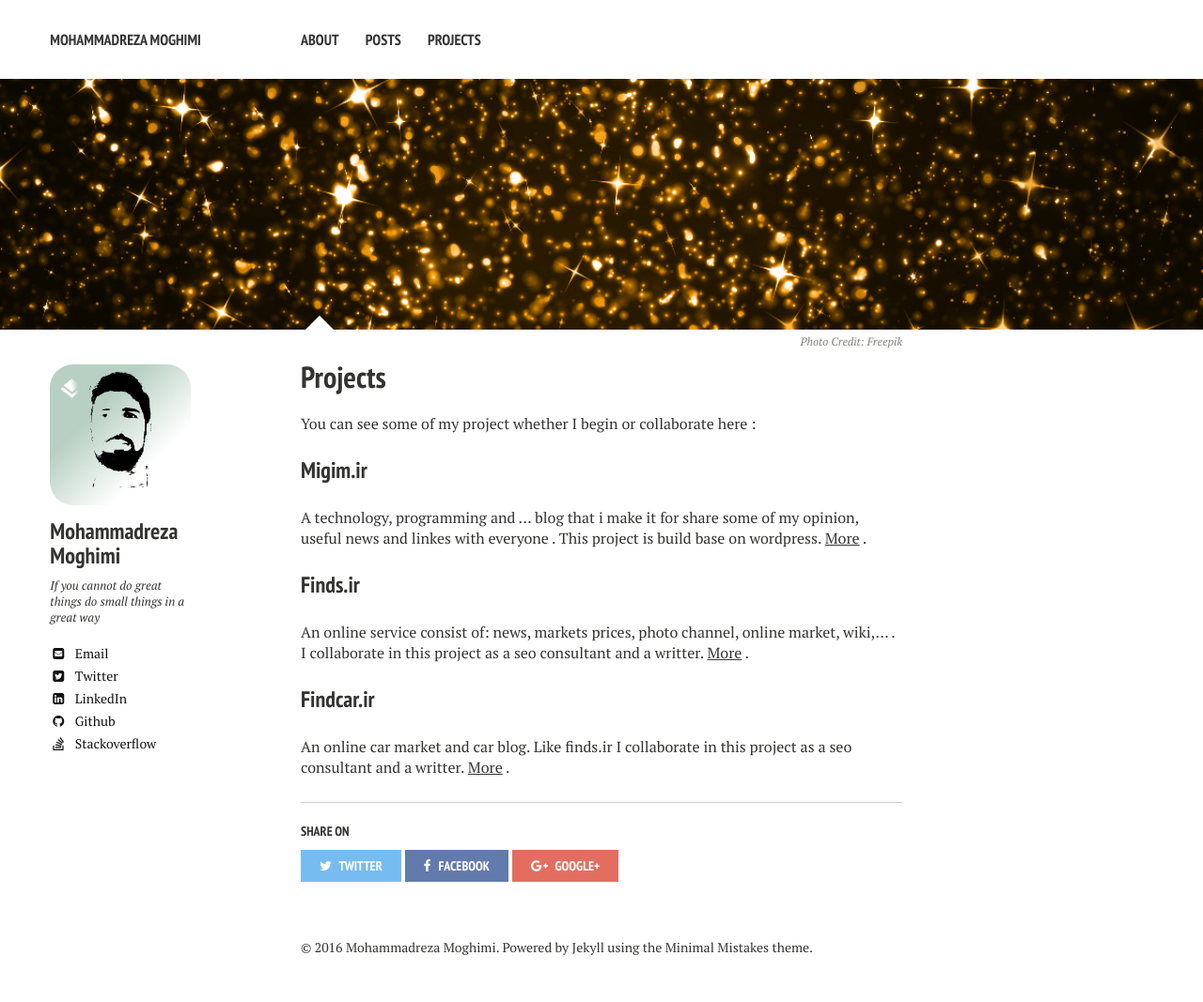
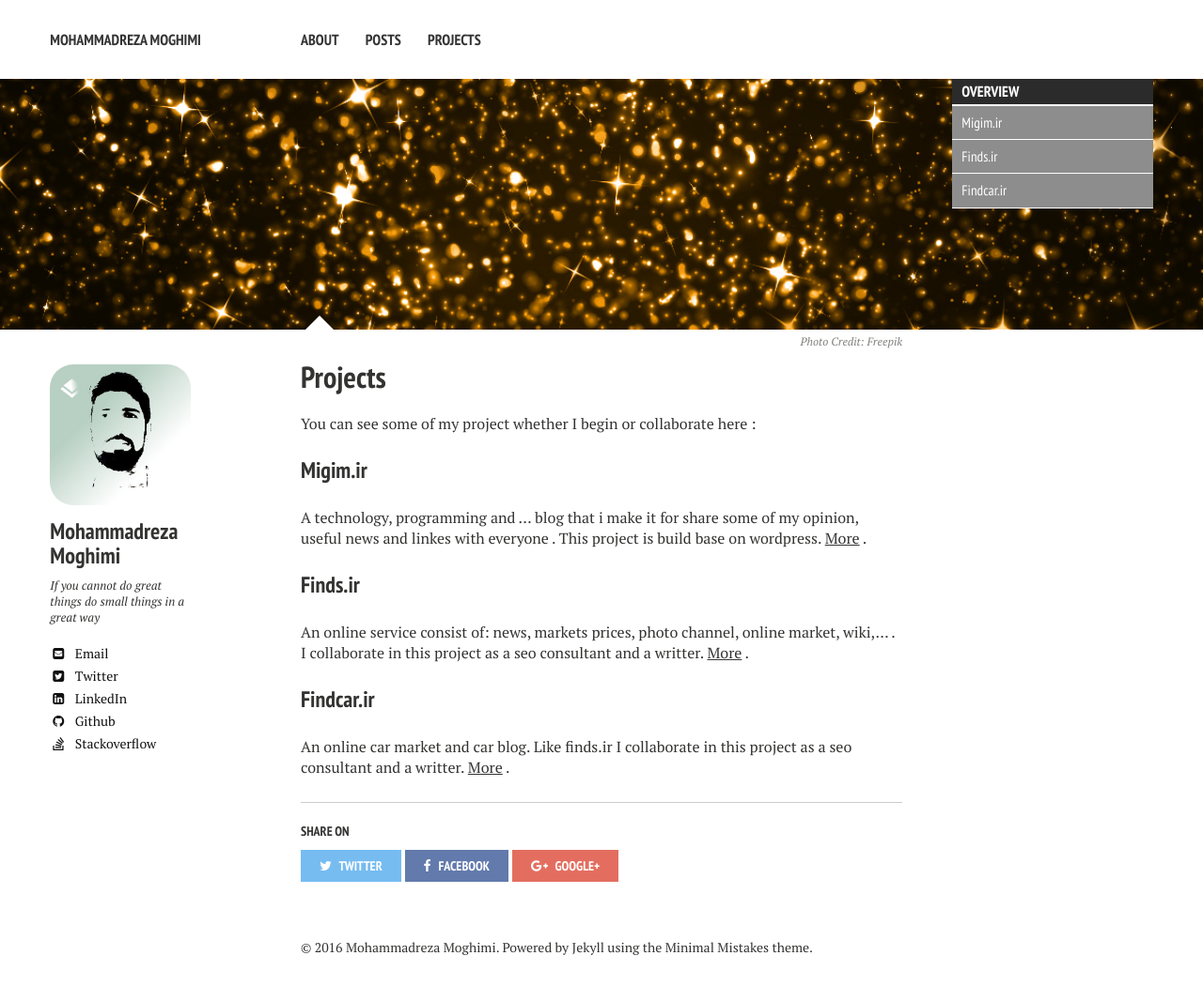
Before and after one commit to mimr9/mimr9.github.io, a Jekyll site: the page built from projects/index.md, in a window 1280 px wide. Shown: the whole page at 94% size. Built offline with Jekyll 4.4.1, drawn with Linux system fonts in a browser that asks for light colours; nearby versions of some CDN libraries; comment, search, counter and statistics services are not loaded.

Commit message:
Update index.md

```diff
--- a/projects/index.md
+++ b/projects/index.md
@@ -8,6 +8,16 @@
   credit: Freepik
   creditlink: http://www.freepik.com
 ---
+<section id="table-of-contents" class="toc">
+  <header>
+    <h3>Overview</h3>
+  </header>
+<div id="drawer" markdown="1">
+*  Auto generated table of contents
+{:toc}
+</div>
+</section><!-- /#table-of-contents -->
+
 You can see some of my project whether I begin or collaborate here :
 
 ### Migim.ir
```
